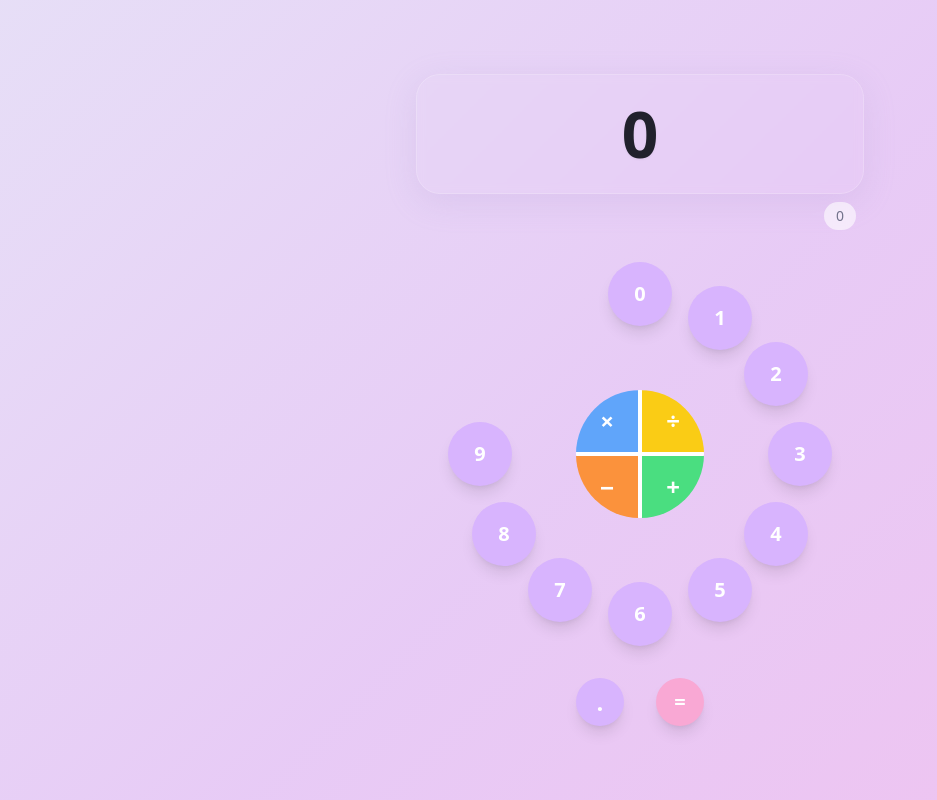
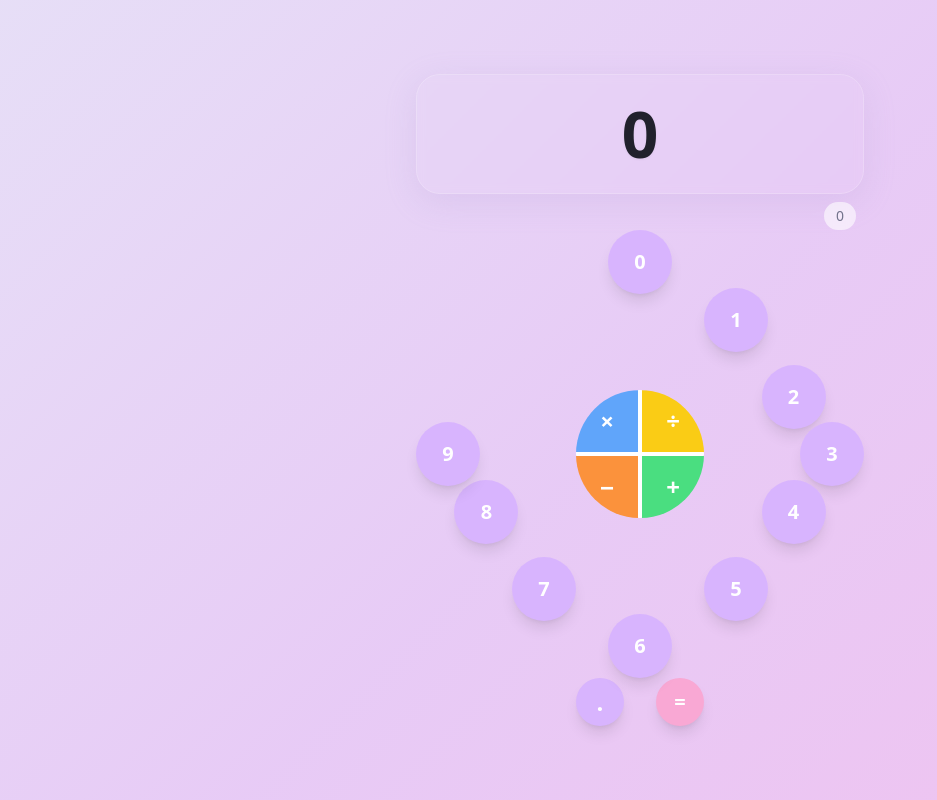
Before and after one commit to darvindev/quick-calc-apk, a React (Vite) app: page / in a window 1280 px wide. Shown: the whole page, without its empty margins (0-937 px from the left). Built offline with nearby package versions, Linux system fonts and the light colour scheme.

Commit message:
Fix calculator alignment issues
Adjust calculator layout for better alignment.

```diff
--- a/src/components/Calculator.tsx
+++ b/src/components/Calculator.tsx
@@ -225,83 +225,77 @@ export default function Calculator({}: CalculatorProps) {
         {/* Central Cross with Operations */}
         <CentralCross />
 
-        {/* Numbers in Circle - Clockwise from top */}
+        {/* Numbers in Perfect Circle - Using precise positioning */}
         {/* 0 - Top (12 o'clock) */}
         <CircularButton
           onClick={() => inputNumber('0')}
-          className="absolute top-0 left-1/2 transform -translate-x-1/2"
+          className="absolute top-0 left-1/2 transform -translate-x-1/2 -translate-y-1/2"
         >
           0
         </CircularButton>
 
         {/* 1 - 1 o'clock */}
-        <CircularButton
-          onClick={() => inputNumber('1')}
-          className="absolute top-6 right-20"
-        >
+        <div className="absolute transform -translate-x-1/2 -translate-y-1/2" style={{ top: '15%', left: '75%' }}>
+          <CircularButton onClick={() => inputNumber('1')}>
             1
           </CircularButton>
+        </div>
 
         {/* 2 - 2 o'clock */}
-        <CircularButton
-          onClick={() => inputNumber('2')}
-          className="absolute top-20 right-6"
-        >
+        <div className="absolute transform -translate-x-1/2 -translate-y-1/2" style={{ top: '35%', left: '90%' }}>
+          <CircularButton onClick={() => inputNumber('2')}>
             2
           </CircularButton>
+        </div>
 
         {/* 3 - Right (3 o'clock) */}
         <CircularButton
           onClick={() => inputNumber('3')}
-          className="absolute top-1/2 right-0 transform -translate-y-1/2"
+          className="absolute top-1/2 right-0 transform translate-x-1/2 -translate-y-1/2"
         >
           3
         </CircularButton>
 
         {/* 4 - 4 o'clock */}
-        <CircularButton
-          onClick={() => inputNumber('4')}
-          className="absolute bottom-20 right-6"
-        >
+        <div className="absolute transform -translate-x-1/2 -translate-y-1/2" style={{ top: '65%', left: '90%' }}>
+          <CircularButton onClick={() => inputNumber('4')}>
             4
           </CircularButton>
+        </div>
 
         {/* 5 - 5 o'clock */}
-        <CircularButton
-          onClick={() => inputNumber('5')}
-          className="absolute bottom-6 right-20"
-        >
+        <div className="absolute transform -translate-x-1/2 -translate-y-1/2" style={{ top: '85%', left: '75%' }}>
+          <CircularButton onClick={() => inputNumber('5')}>
             5
           </CircularButton>
+        </div>
 
         {/* 6 - Bottom (6 o'clock) */}
         <CircularButton
           onClick={() => inputNumber('6')}
-          className="absolute bottom-0 left-1/2 transform -translate-x-1/2"
+          className="absolute bottom-0 left-1/2 transform -translate-x-1/2 translate-y-1/2"
         >
           6
         </CircularButton>
 
         {/* 7 - 7 o'clock */}
-        <CircularButton
-          onClick={() => inputNumber('7')}
-          className="absolute bottom-6 left-20"
-        >
+        <div className="absolute transform -translate-x-1/2 -translate-y-1/2" style={{ top: '85%', left: '25%' }}>
+          <CircularButton onClick={() => inputNumber('7')}>
             7
           </CircularButton>
+        </div>
 
         {/* 8 - 8 o'clock */}
-        <CircularButton
-          onClick={() => inputNumber('8')}
-          className="absolute bottom-20 left-6"
-        >
+        <div className="absolute transform -translate-x-1/2 -translate-y-1/2" style={{ top: '65%', left: '10%' }}>
+          <CircularButton onClick={() => inputNumber('8')}>
             8
           </CircularButton>
+        </div>
 
         {/* 9 - Left (9 o'clock) */}
         <CircularButton
           onClick={() => inputNumber('9')}
-          className="absolute top-1/2 left-0 transform -translate-y-1/2"
+          className="absolute top-1/2 left-0 transform -translate-x-1/2 -translate-y-1/2"
         >
           9
         </CircularButton>
```
Lines whose indentation alone changed are shown as unchanged.
